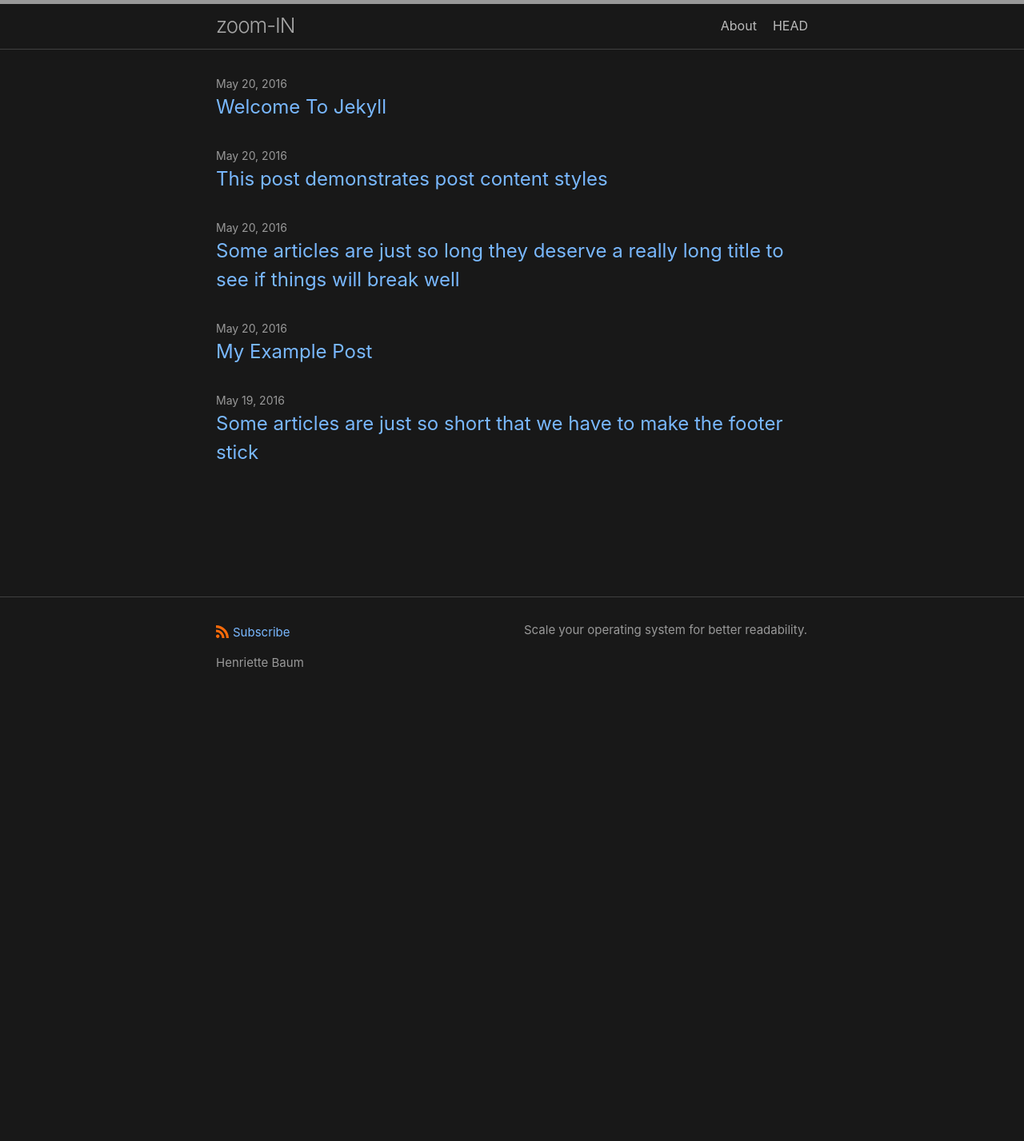
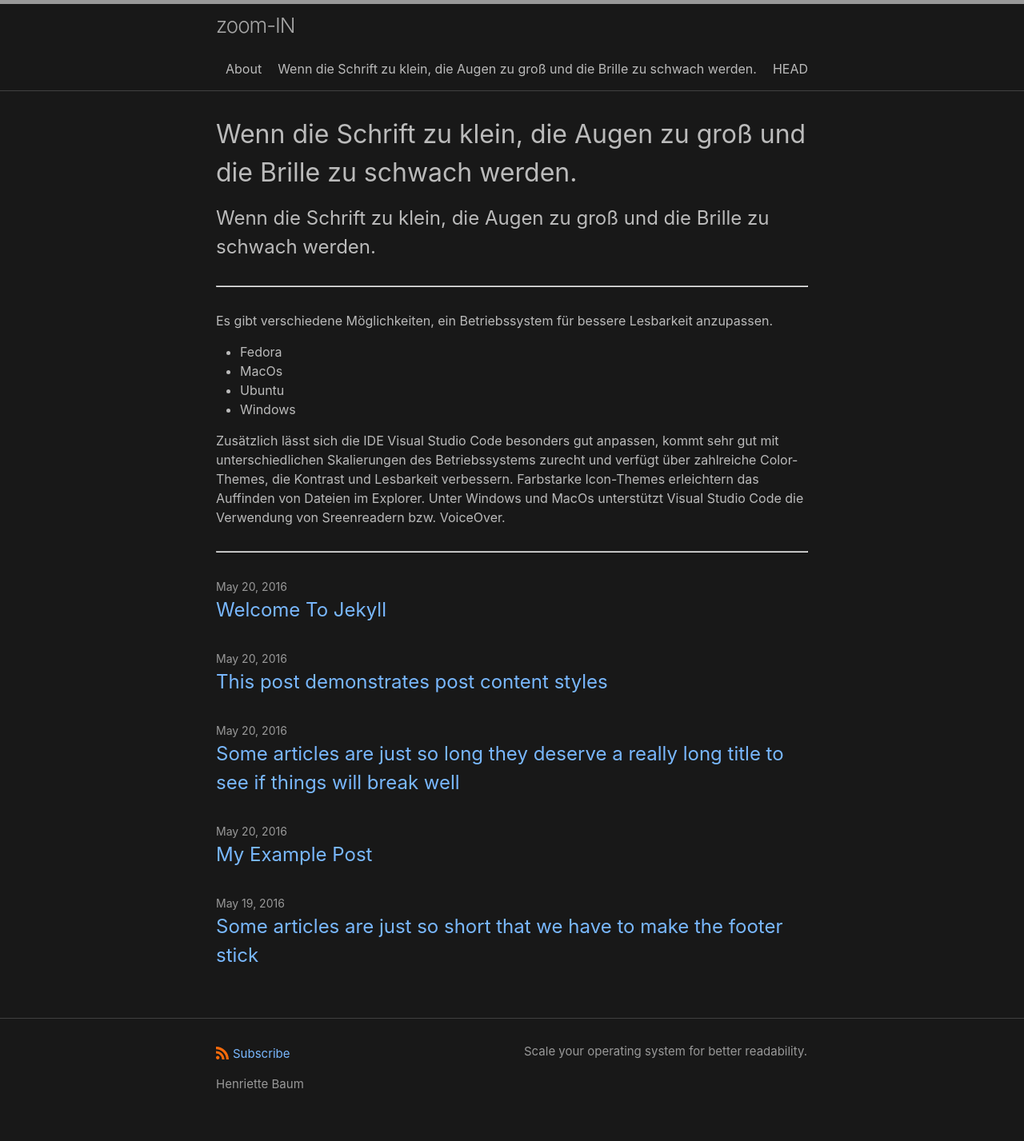
Before and after one commit to henrietteBaum/henrietteBaum.github.io, a Jekyll site: the page built from index.md, in a window 1280 px wide. Shown: the whole page at 80% size. Built offline with Jekyll 4.4.1, drawn with Linux system fonts in a browser that asks for light colours; our own code applies the rules of GitHub Pages for plain Markdown files; before the commit the page ends 900 px from its top, so only the background shows below that.

Commit message:
update index and readme, add favicon

```diff
--- a/_includes/custom-head.html
+++ b/_includes/custom-head.html
@@ -4,3 +4,13 @@
   1. Head over to https://realfavicongenerator.net/ to add your own favicons.
   2. Customize default _includes/custom-head.html in your source directory and insert the given code snippet.
 {% endcomment %}
+
+<!-- favicon -->
+
+<link rel="apple-touch-icon" sizes="180x180" href="/apple-touch-icon.png">
+<link rel="icon" type="image/png" sizes="32x32" href="/favicon-32x32.png">
+<link rel="icon" type="image/png" sizes="16x16" href="/favicon-16x16.png">
+<link rel="manifest" href="/site.webmanifest">
+<link rel="mask-icon" href="/safari-pinned-tab.svg" color="#5bbad5">
+<meta name="msapplication-TileColor" content="#da532c">
+<meta name="theme-color" content="#ffffff">
--- a/index.md
+++ b/index.md
@@ -7,3 +7,18 @@
 #
 layout: home
 ---
+
+## Wenn die Schrift zu klein, die Augen zu groß und die Brille zu schwach werden.
+___
+
+Es gibt verschiedene Möglichkeiten, ein Betriebssystem für bessere Lesbarkeit anzupassen.
+
+- Fedora
+- MacOs
+- Ubuntu
+- Windows
+
+Zusätzlich lässt sich die IDE Visual Studio Code besonders gut anpassen, kommt sehr gut mit unterschiedlichen Skalierungen des Betriebssystems zurecht und verfügt über zahlreiche Color-Themes, die Kontrast und Lesbarkeit verbessern. Farbstarke Icon-Themes erleichtern das Auffinden von Dateien im Explorer.
+Unter Windows und MacOs unterstützt Visual Studio Code die Verwendung von Sreenreadern bzw. VoiceOver.
+
+___
```
Also changed, not shown: about.md (+1 -12 lines), browserconfig.xml (added, +9 -0 lines), README.md, android-chrome-192x192.png (added), android-chrome-256x256.png (added), apple-touch-icon.png (added), favicon-16x16.png (added), favicon-32x32.png (added), favicon.ico (added), mstile-150x150.png (added), safari-pinned-tab.svg (added).
